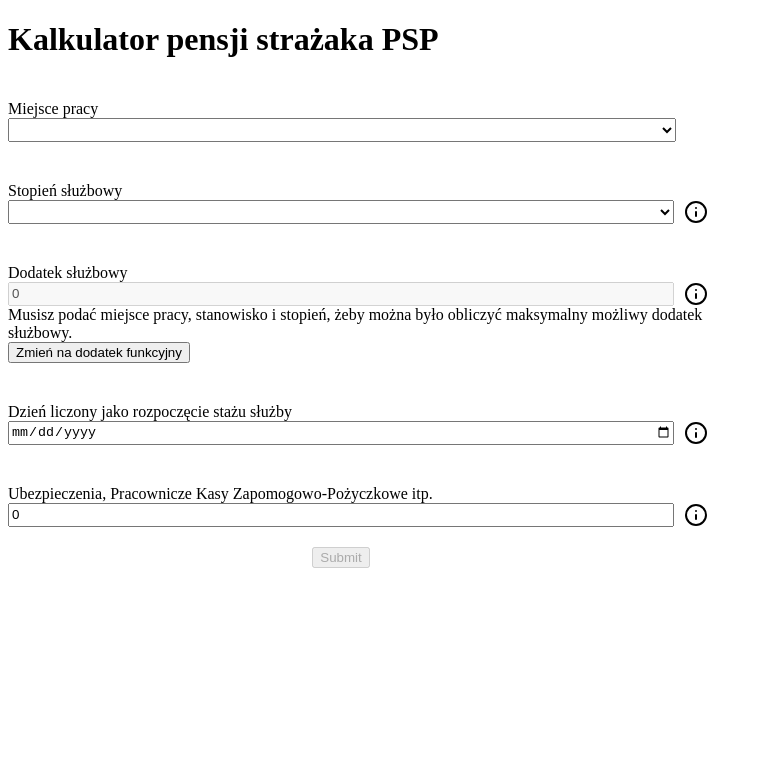
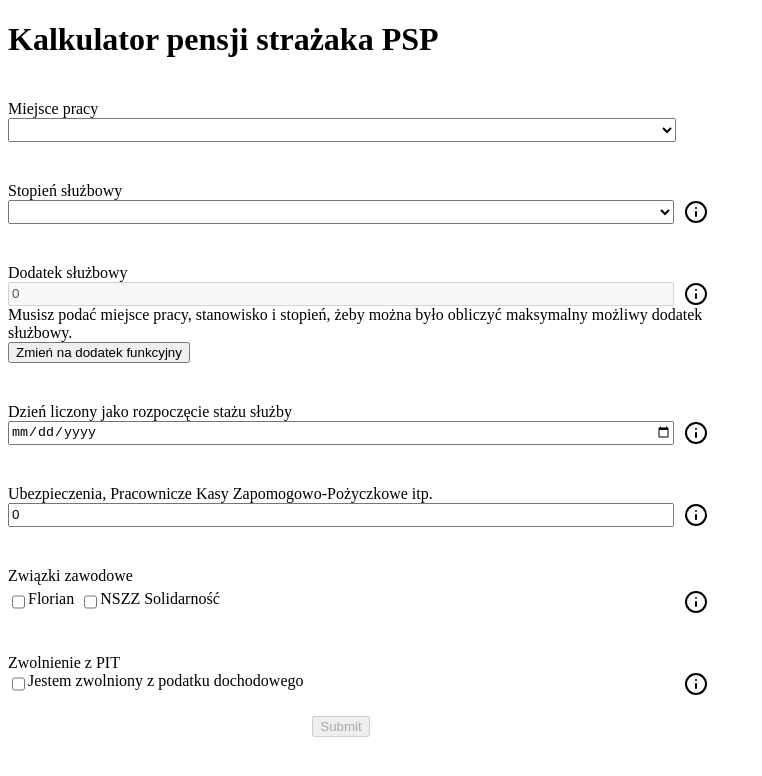
Before and after one commit to patryk-wlaz/polish-ff-salary-calculator, an Angular app: page / in a window 1280 px wide. Shown: the top 776 px of the page, without its empty margins (0-762 px from the left). Built offline with nearby package versions, Linux system fonts and the light colour scheme.

Commit message:
added-checkboxes

```diff
--- a/src/app/salary-form/salary-form.component.html
+++ b/src/app/salary-form/salary-form.component.html
@@ -169,6 +169,53 @@
       </div>
     </div>
 
+    <div class="form-group">
+      <label for="unions">Związki zawodowe</label>
+      <div class="input-and-info unions">
+        <input
+          type="checkbox"
+          name="florian"
+          #florian="ngModel"
+          [(ngModel)]="formData.florian"
+          [ngModelOptions]="{standalone: true}">
+        <label for="florian">Florian</label>
+
+        <input
+          class="second-union"
+          type="checkbox"
+          name="nszz"
+          #nszz="ngModel"
+          [(ngModel)]="formData.nszz"
+          [ngModelOptions]="{standalone: true}">
+        <label for="nszz">NSZZ Solidarność</label>
+
+        <div class="flexer"></div>
+        <img src="assets/info.svg" (click)="onInfotipClick('unions')"/>
+        <div class="form-info" *ngIf="displayedInfo === 'unions'">
+          Zaznacz związki zawodowe, do których należysz. Przepisy prawa nie zabraniają przynależności do wielu związków zawodowych. Zdarza się natomiast, że zakazane jest to w statutach nietórych związków.
+        </div>
+      </div>
+    </div>
+
+    <div class="form-group">
+      <label for="taxFree">Zwolnienie z PIT</label>
+      <div class="input-and-info">
+        <input
+          type="checkbox"
+          name="taxFree"
+          #taxFree="ngModel"
+          [(ngModel)]="formData.taxFree"
+          [ngModelOptions]="{standalone: true}">
+        <label for="taxFree">Jestem zwolniony z podatku dochodowego</label>
+
+        <div class="flexer"></div>
+        <img src="assets/info.svg" (click)="onInfotipClick('taxFree')"/>
+        <div class="form-info" *ngIf="displayedInfo === 'taxFree'">
+          Zaznacz, jeśli jesteś zwolniony z podatku dochodowego (np. masz mniej niż 26 lat).
+        </div>
+      </div>
+    </div>
+
     <button type="submit" class="button" [disabled]="!salaryForm.form.valid">Submit</button>
   </form>
 </div>
--- a/src/app/salary-form/salary-form.component.scss
+++ b/src/app/salary-form/salary-form.component.scss
@@ -52,3 +52,16 @@
 .max-allowance-info {
   font-size: 10px;
 }
+
+.flexer {
+  display: flex;
+  flex: 1;
+}
+
+.second-union {
+  margin-left: 10px;
+}
+
+.unions {
+  margin-top: 5px;
+}
--- a/src/app/salary-form/salary-form.component.ts
+++ b/src/app/salary-form/salary-form.component.ts
@@ -1,7 +1,7 @@
 import { Component, OnInit } from '@angular/core';
 import * as moment from 'moment';
 
-import { SalaryFormData, occupationsMap, rankMap, baseSalary } from './salary-form.config';
+import { SalaryFormData, occupationsMap, rankMap, baseSalary, nszzCutPercentage, florianCutPercentage } from './salary-form.config';
 
 @Component({
   selector: 'app-salary-form',
@@ -17,6 +17,9 @@ export class SalaryFormComponent implements OnInit {
     functionalAllowance: 0,
     dutyStart: null,
     additions: 0,
+    nszz: false,
+    florian: false,
+    taxFree: false,
   };
   hubs = occupationsMap.map(data => data.hub);
   ranks = rankMap.map(data => data.name);
@@ -38,14 +41,23 @@ export class SalaryFormComponent implements OnInit {
     const startDate = moment(this.formData.dutyStart);
     const endDate = moment(Date.now());
     const dutyYears = endDate.diff(startDate, 'years');
-    console.log('this.countDutyYearsBonusPercentage(dutyYears): ', this.countDutyYearsBonusPercentage(dutyYears));
+
     const dutyYearsBonus = this.countDutyYearsBonusPercentage(dutyYears) / 100 * base;
 
     const rank = rankMap.find(rankData => rankData.name === this.formData.rank);
     const rankMoney = rank.value;
 
-    const brutto = base + dutyYearsBonus + rankMoney + this.formData.serviceAllowance + this.formData.functionalAllowance - this.formData.additions;
-    this.salary = 0.83 * brutto;
+    const brutto = base + dutyYearsBonus + rankMoney + this.formData.serviceAllowance + this.formData.functionalAllowance;
+    const nszzCut = this.formData.nszz
+      ? nszzCutPercentage * brutto / 100
+      : 0;
+    const florianCut = this.formData.florian
+      ? florianCutPercentage * brutto / 100
+      : 0;
+
+    const taxMultiplier = this.formData.taxFree ? 1 : 0.83;
+
+    this.salary = taxMultiplier * brutto - florianCut - nszzCut - this.formData.additions;
   }
 
   getOccupations(): string[] {
--- a/src/app/salary-form/salary-form.config.ts
+++ b/src/app/salary-form/salary-form.config.ts
@@ -1,4 +1,6 @@
 export const baseSalary = 1614.69;
+export const nszzCutPercentage = 0.82;
+export const florianCutPercentage = 0.5;
 
 const groupToQuantifirerMap = {
   20:	5.588,
@@ -360,4 +362,7 @@ export interface SalaryFormData {
   functionalAllowance: number;
   dutyStart: string;
   additions: number;
+  nszz: boolean;
+  florian: boolean;
+  taxFree: boolean;
 }
```
